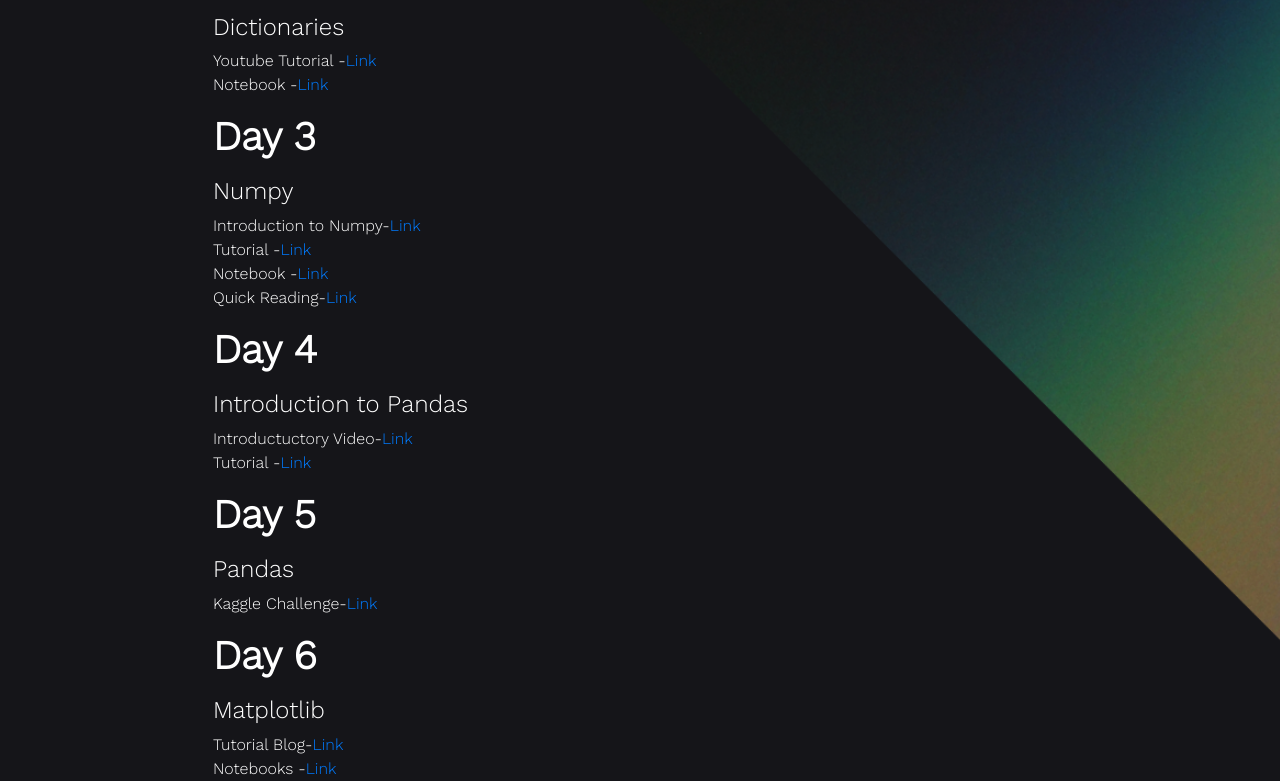
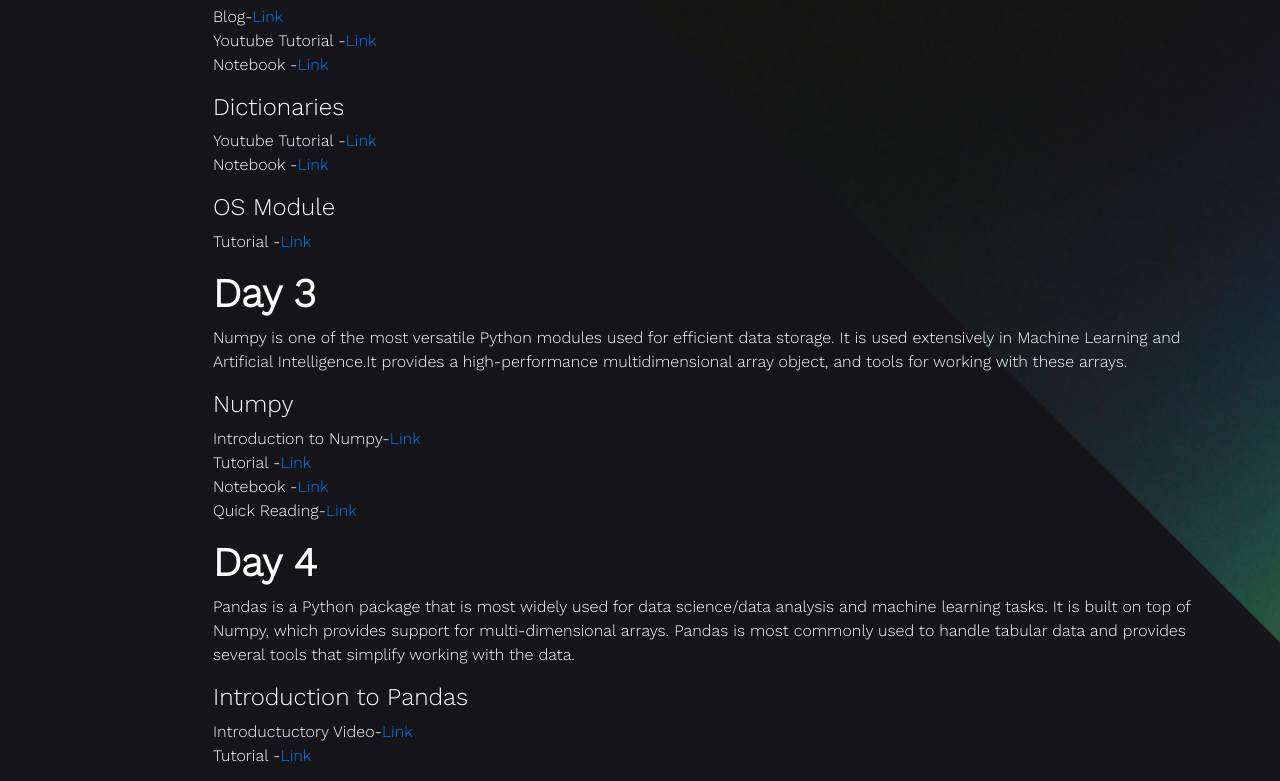
Before and after one commit to Rellik-7/IITG.ai-Website, a plain HTML site: page index.html in a window 1280 px wide. Shown: the part 1453-2234 px from the top of the page. Drawn offline with nearby package versions, Linux system fonts and the light colour scheme.

Commit message:
Added week 1

```diff
--- a/index.html
+++ b/index.html
@@ -149,6 +149,7 @@
           </p>
 
           <h1 id="day2">Day 2</h1>
+          Today’s resources mainly cover a few data structures you will often need while you write code in python. We have provided both blogs and video links, to cater to people who prefer either medium. We have also provided a few notebooks which can be really helpful to get some practice. Do play around with the notebooks to get comfortable with these data structures.
           <p>
             <h4>Lists</h4>
             Blog-<a href="https://blog.logrocket.com/working-lists-python/">Link</a><br>
@@ -160,8 +161,14 @@
                     Youtube Tutorial -<a href="https://youtu.be/daefaLgNkw0">Link</a><br>
                     Notebook -<a href="https://drive.google.com/file/d/1ASxf-fpzVysW9eHU5uvUaBMa8a-EQwtI/view?usp=sharing">Link</a><br>
                     </p>
+                    <p>
+                        <h4>OS Module</h4>
+                        Tutorial -<a href="https://www.geeksforgeeks.org/os-module-python-examples/">Link</a><br>
+
+                    </p>
 
         <h1 id="day3">Day 3</h1>
+        Numpy is one of the most versatile Python modules used for efficient data storage. It is used extensively in Machine Learning and Artificial Intelligence.It provides a high-performance multidimensional array object, and tools for working with these arrays.
           <p>
             <h4>Numpy</h4>
             Introduction to Numpy-<a href="https://youtu.be/GB9ByFAIAH4">Link</a><br>
@@ -170,6 +177,7 @@
             Quick Reading-<a href="https://sebastianraschka.com/blog/2020/numpy-intro.html">Link</a><br>
           </p>
           <h1 id="day4">Day 4</h1>
+          Pandas is a Python package that is most widely used for data science/data analysis and machine learning tasks. It is built on top of Numpy, which provides support for multi-dimensional arrays. Pandas is most commonly used to handle tabular data and provides several tools that simplify working with the data.
           <p>
             <h4>Introduction to Pandas</h4>
             Introductuctory Video-<a href="https://www.youtube.com/watch?v=yzIMircGU5I&list=PL5-da3qGB5ICCsgW1MxlZ0Hq8LL5U3u9y&index=3">Link</a><br>
@@ -181,6 +189,7 @@
             Kaggle Challenge-<a href="https://www.kaggle.com/learn/pandas">Link</a><br>
           </p>
         <h1 id="day6">Day 6</h1>
+        Matplotlib is an amazing visualization library in Python for 2D plots of arrays. Matplotlib is a multi-platform data visualization library built on NumPy arrays. You will use it quite often to make quick graphs to visualise and grasp more information from your data.
           <p>
             <h4>Matplotlib</h4>
             Tutorial Blog-<a href="https://www.geeksforgeeks.org/matplotlib-tutorial/?ref=lbp">Link</a><br>
```
